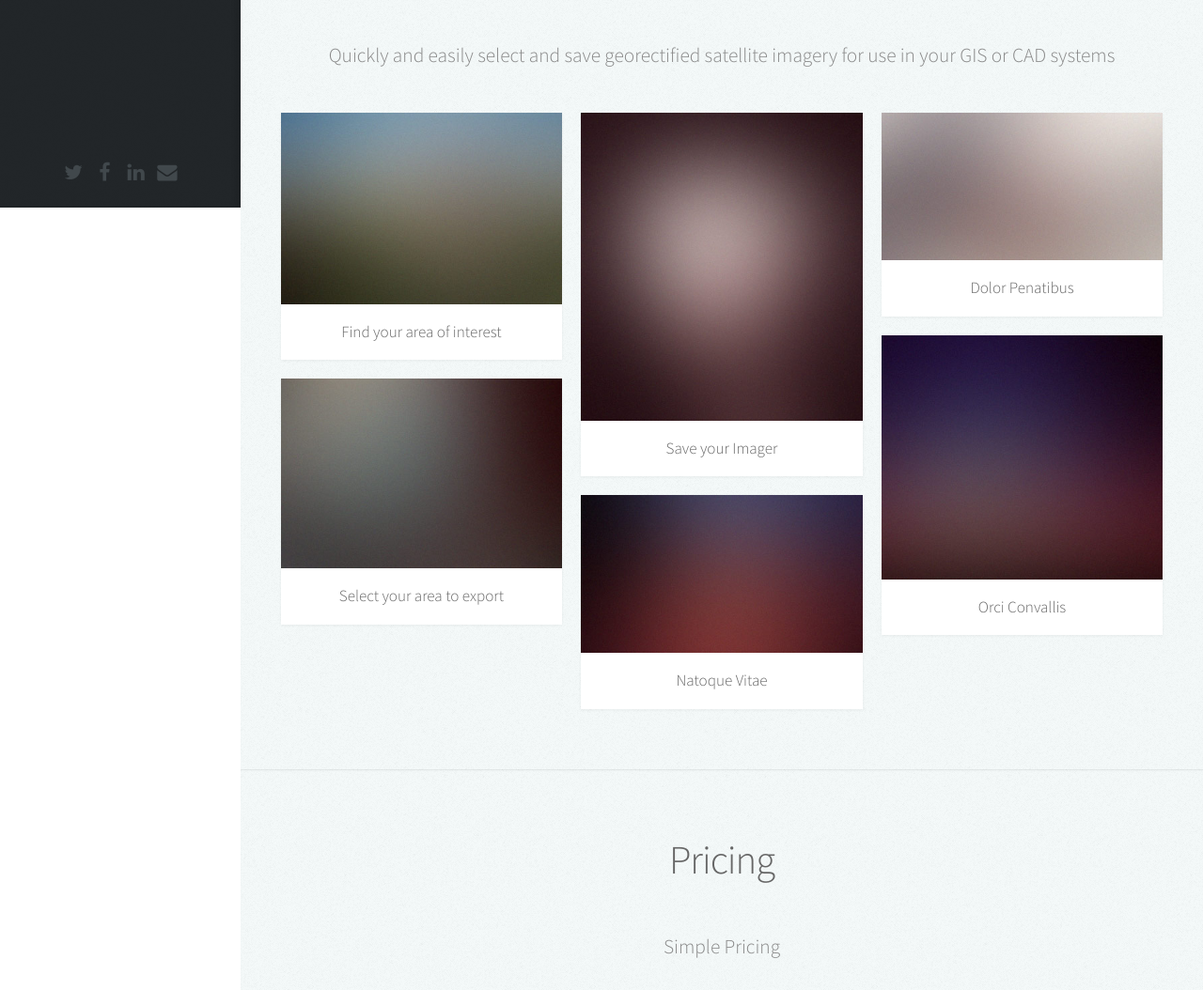
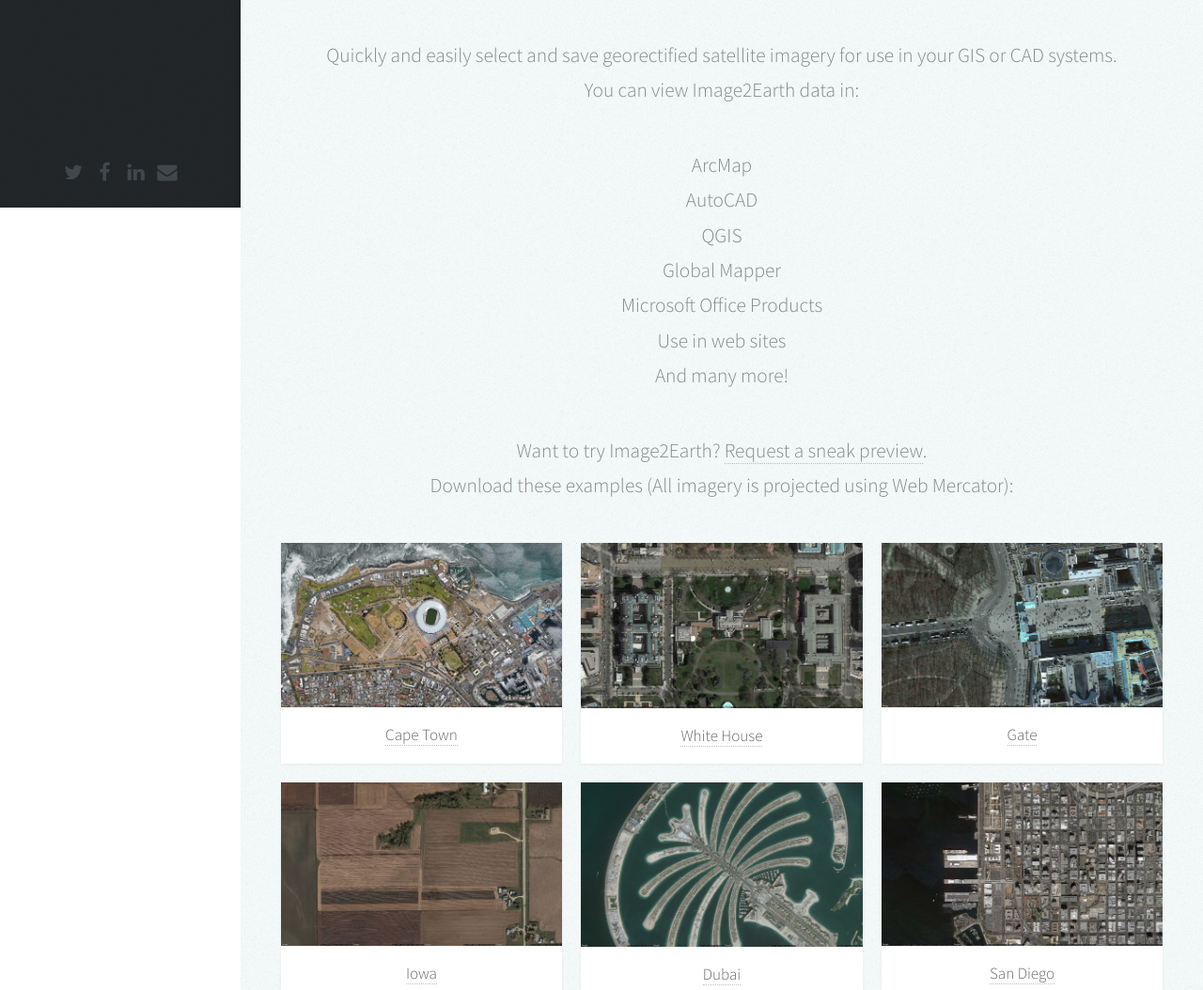
Before and after one commit to warp4tech/warp4tech.github.io, a plain HTML site: page index.html in a window 1280 px wide. Shown: the part 579-1633 px from the top of the page at 94% size. Drawn offline with Linux system fonts and the light colour scheme.

Commit message:
sample data

```diff
--- a/index.html
+++ b/index.html
@@ -17,7 +17,7 @@
 
 					<!-- Logo -->
 						<div id="logo">
-							<span class="image avatar48"><img src="images/avatar.jpg" alt="" /></span>
+							<!--<span class="image avatar48"><img src="images/avatar.jpg" alt="" /></span>-->
 							<h1 id="title">Warp4</h1>
 							<p>Software Engineers</p>
 						</div>
@@ -54,14 +54,8 @@
 						<ul class="icons">
 							<li><a href="https://twitter.com/Warp_4_" target="_blank" class="icon fa-twitter"><span class="label">Twitter</span></a></li>
 							<li><a href="https://www.facebook.com/warp4" target="_blank" class="icon fa-facebook"><span class="label">Facebook</span></a></li>
-							<!--<li><a href="#" class="icon fa-github"><span class="label">Github</span></a></li>-->
 							<li><a href="https://www.linkedin.com/company/warp4" target="_blank" class="icon fa-linkedin"><span class="label">LinkedIn</span></a></li>
 							<li><a href="mailto:info@warp4.com" class="icon fa-envelope"><span class="label">Email</span></a></li>
-
-							<!--<li class="fa-envelope"><a href="mailto:info@warp4.com"  target="_blank">info@warp4.com</a></li>-->
-							<!--<li class="fa-twitter"><a href="https://twitter.com/Warp_4_" target="_blank">@Warp_4_</a></li>-->
-							<!--<li class="fa-facebook"><a href="https://www.facebook.com/warp4" target="_blank">facebook.com/warp4</a></li>-->
-							<!--<li class="fa-linkedin"><a href="https://www.linkedin.com/company/warp4" target="_blank">linkedin.com/company/warp4</a></li>-->
 						</ul>
 
 				</div>
@@ -95,49 +89,68 @@
 								<h2>Image2Earth</h2>
 							</header>
 
-							<p>Quickly and easily select and save georectified satellite imagery for use in your GIS or CAD systems</p>
+							<p>Quickly and easily select and save georectified satellite imagery for use in your GIS or CAD systems.
+								<br/>
+							You can view Image2Earth data in:
+
+							<ul>
+								<li>ArcMap</li>
+								<li>AutoCAD</li>
+								<li>QGIS</li>
+								<li>Global Mapper</li>
+								<li>Microsoft Office Products</li>
+								<li>Use in web sites</li>
+								<li>And many more!</li>
+							</ul>
+
+							Want to try Image2Earth? <a href="mailto:info@warp4.com">Request a sneak preview</a>.
+							<br/>
+							<!-- EXAMPLES -->
+
+							Download these examples (All imagery is projected using Web Mercator):</p>
+
 
 							<div class="row">
 								<div class="4u 12u$(mobile)">
 									<article class="item">
-										<a href="#" class="image fit"><img src="images/pic02.jpg" alt="" /></a>
+										<a href="/samples/cape-town.zip" target="_self" class="image fit"><img src="images/thumbs/cape-town.jpg" alt="" /></a>
 										<header>
-											<h3>Find your area of interest</h3>
+											<h3><a href="/samples/cape-town.zip">Cape Town</a></h3>
 										</header>
 									</article>
 									<article class="item">
-										<a href="#" class="image fit"><img src="images/pic03.jpg" alt="" /></a>
+										<a href="samples/farming.zip" target="_self" class="image fit"><img src="images/thumbs/farm-ligh.jpg" alt="" /></a>
 										<header>
-											<h3>Select your area to export</h3>
+											<h3><a href="#">Iowa</a></h3>
 										</header>
 									</article>
 								</div>
 								<div class="4u 12u$(mobile)">
 									<article class="item">
-										<a href="#" class="image fit"><img src="images/pic04.jpg" alt="" /></a>
+										<a href="samples/white-house.zip" target="_self" class="image fit"><img src="images/thumbs/white_house.jpg" alt="" /></a>
 										<header>
-											<h3>Save your Imager</h3>
+											<h3><a href="#">White House</a></h3>
 										</header>
 									</article>
 									<article class="item">
-										<a href="#" class="image fit"><img src="images/pic05.jpg" alt="" /></a>
+										<a href="samples/dubai.zip" class="image fit"><img src="images/thumbs/dubai.jpg" alt="" /></a>
 										<header>
-											<h3>Natoque Vitae</h3>
+											<h3><a href="samples/dubai.zip" target="_self">Dubai</a></h3>
 										</header>
 									</article>
 								</div>
 
 								<div class="4u$ 12u$(mobile)">
 									<article class="item">
-										<a href="#" class="image fit"><img src="images/pic06.jpg" alt="" /></a>
+										<a href="samples/brandenburg-gate.zip" class="image fit"><img src="images/thumbs/brandenburg-gate.jpg" alt="" /></a>
 										<header>
-											<h3>Dolor Penatibus</h3>
+											<h3><a href="samples/brandenburg-gate.zip" target="_self">Gate</a></h3>
 										</header>
 									</article>
 									<article class="item">
-										<a href="#" class="image fit"><img src="images/pic07.jpg" alt="" /></a>
+										<a href="samples/san-diego.zip" class="image fit"><img src="images/thumbs/san-diego.jpg" alt="" /></a>
 										<header>
-											<h3>Orci Convallis</h3>
+											<h3><a href="samples/san-diego.zip" target="_self">San Diego</a></h3>
 										</header>
 									</article>
 								</div>
@@ -154,12 +167,12 @@
 							<h2>Pricing</h2>
 						</header>
 
-						<p>Simple Pricing</p>
+						<p>Simple Pricing (coming soon)</p>
 
 						<div class="row">
 							<div class="4u 12u$(mobile)">
 								<article class="item">
-									<a href="#" class="image fit"><img src="images/pic02.jpg" alt="" /></a>
+									<a href="#" class="image fit"><img src="images/pic04.jpg" alt="" /></a>
 									<header>
 										<h3>1 Month</h3>
 									</header>
@@ -177,7 +190,7 @@
 
 							<div class="4u$ 12u$(mobile)">
 								<article class="item">
-									<a href="#" class="image fit"><img src="images/pic06.jpg" alt="" /></a>
+									<a href="#" class="image fit"><img src="images/pic04.jpg" alt="" /></a>
 									<header>
 										<h3>12 Months</h3>
 									</header>
```
Also changed, not shown: images/banner2.jpg (added), images/thumbs/boston.jpg (added), images/thumbs/brandenburg-gate.jpg (added), images/thumbs/cape-town.jpg (added), images/thumbs/dubai.jpg (added), images/thumbs/farm-ligh.jpg (added), images/thumbs/norwalk.jpg (added), images/thumbs/san-diego.jpg (added), images/thumbs/white_house.jpg (added), 10 other files.
